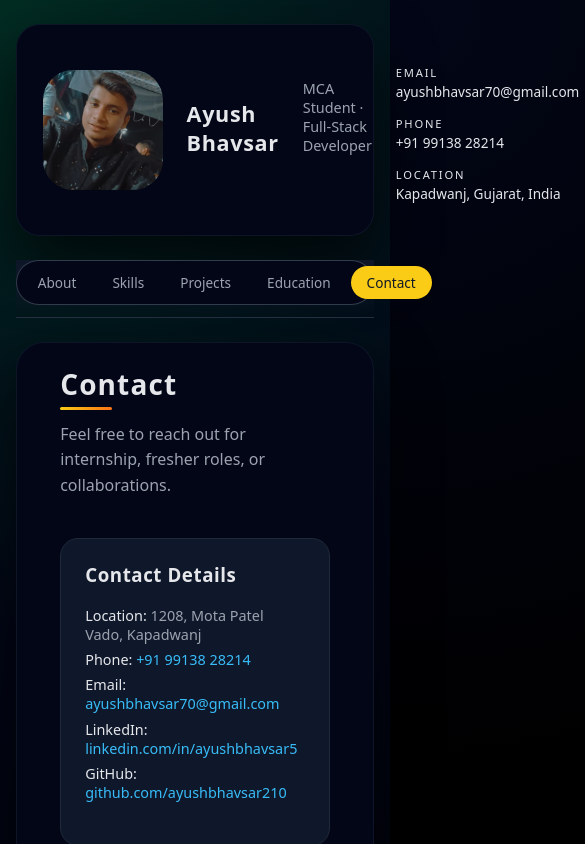
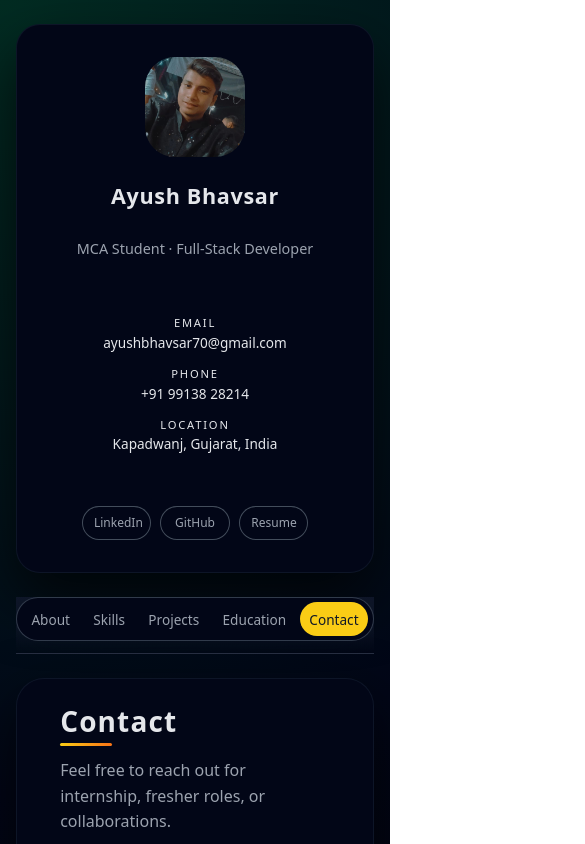
Before and after one commit to ayushbhavsar210/Ayush-Portfolio, a React (Vite) app: page /contact in a window 390 px wide. Shown: the top 844 px of the page, 585 px wide, since content can reach past the window. Built offline with nearby package versions, Linux system fonts and the light colour scheme.

Commit message:
Best Responsive

```diff
--- a/src/App.css
+++ b/src/App.css
@@ -836,3 +836,173 @@ h1, h2, h3, h4 {
     text-align: center;
   }
 }
+
+/* ================================
+   RESPONSIVENESS ONLY – SAFE PATCH
+   (NO DESIGN CHANGE)
+================================ */
+
+/* Prevent horizontal scroll */
+html, body {
+  max-width: 100%;
+  overflow-x: hidden;
+}
+
+/* Images scale correctly */
+img {
+  max-width: 100%;
+  height: auto;
+}
+
+/* -------------------------------
+   HERO FIX
+-------------------------------- */
+
+@media (max-width: 900px) {
+  .hero-inner {
+    grid-template-columns: 1fr;
+    gap: 2rem;
+  }
+
+  .hero-photo-wrapper {
+    justify-content: center;
+  }
+
+  .hero {
+    padding-top: 3.5rem;
+  }
+}
+
+/* -------------------------------
+   SIDEBAR + CONTENT STACK
+-------------------------------- */
+
+@media (max-width: 900px) {
+  .app-shell {
+    flex-direction: column;
+  }
+
+  .sidebar {
+    width: 100%;
+    margin-right: 0;
+    margin-bottom: 1.5rem;
+  }
+
+  .content-shell {
+    width: 100%;
+  }
+}
+
+/* -------------------------------
+   SIDEBAR INTERNAL FIX
+-------------------------------- */
+
+@media (max-width: 600px) {
+  .sidebar-card {
+    flex-direction: column;
+    text-align: center;
+  }
+
+  .sidebar-avatar {
+    width: 100px;
+    height: 100px;
+  }
+
+  .sidebar-contact {
+    align-items: center;
+  }
+}
+
+/* -------------------------------
+   GRIDS – AUTO WRAP ONLY
+-------------------------------- */
+
+@media (max-width: 768px) {
+  .about-grid,
+  .skills-grid,
+  .projects-grid,
+  .contact-grid {
+    grid-template-columns: 1fr;
+  }
+}
+
+/* -------------------------------
+   PROJECT IMAGE FIX
+-------------------------------- */
+
+.project-image {
+  height: auto;
+  aspect-ratio: 16 / 9;
+}
+
+/* -------------------------------
+   BUTTONS ON SMALL SCREENS
+-------------------------------- */
+
+@media (max-width: 520px) {
+  .hero-actions {
+    flex-direction: column;
+  }
+
+  .btn {
+    width: 100%;
+    justify-content: center;
+  }
+}
+
+/* -------------------------------
+   TABS RESPONSIVE (NO STYLE CHANGE)
+-------------------------------- */
+
+@media (max-width: 600px) {
+  .tabs-nav {
+    width: 100%;
+  }
+
+  .tabs-nav a {
+    flex: 1;
+    text-align: center;
+  }
+}
+
+/* -------------------------------
+   FOOTER STACK ONLY
+-------------------------------- */
+
+@media (max-width: 520px) {
+  .footer-inner {
+    flex-direction: column;
+    text-align: center;
+  }
+}
+
+
+/* ================================
+   TABS OVERFLOW FIX (MOBILE ONLY)
+   Keeps SAME design
+================================ */
+
+@media (max-width: 600px) {
+
+  .header-tabs {
+    width: 100%;
+    overflow-x: hidden;
+  }
+
+  .tabs-nav {
+    max-width: 100%;
+    width: 100%;
+    display: flex;
+    flex-wrap: wrap;          /* KEY FIX */
+    justify-content: center;
+    box-sizing: border-box;
+  }
+
+  .tabs-nav a {
+    flex: 1 1 auto;
+    min-width: 0;
+    text-align: center;
+    padding: 0.45rem 0.6rem;  /* slightly tighter, same look */
+    white-space: nowrap;
+  }
+}
```
